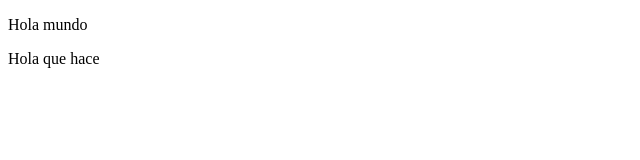
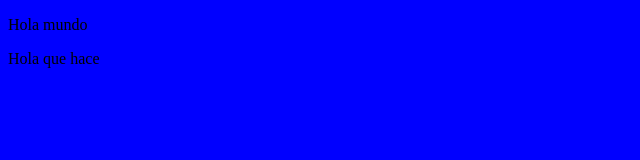
Before and after one commit to galozanomendez/proyecto3, a plain HTML site: page index.html in a window 1280 px wide. Shown: the whole page, without its empty margins (0-640 px from the left). Drawn offline with Linux system fonts and the light colour scheme.

Commit message:
Update index.html

```diff
--- a/index.html
+++ b/index.html
@@ -5,6 +5,7 @@
     <meta http-equiv="X-UA-Compatible" content="IE=edge">
     <meta name="viewport" content="width=device-width, initial-scale=1.0">
     <title>Document</title>
+    <link rel="stylesheet" type="text/css" href="miEstilo.css">
 </head>
 <body>
     <p>Hola mundo</p>
```
